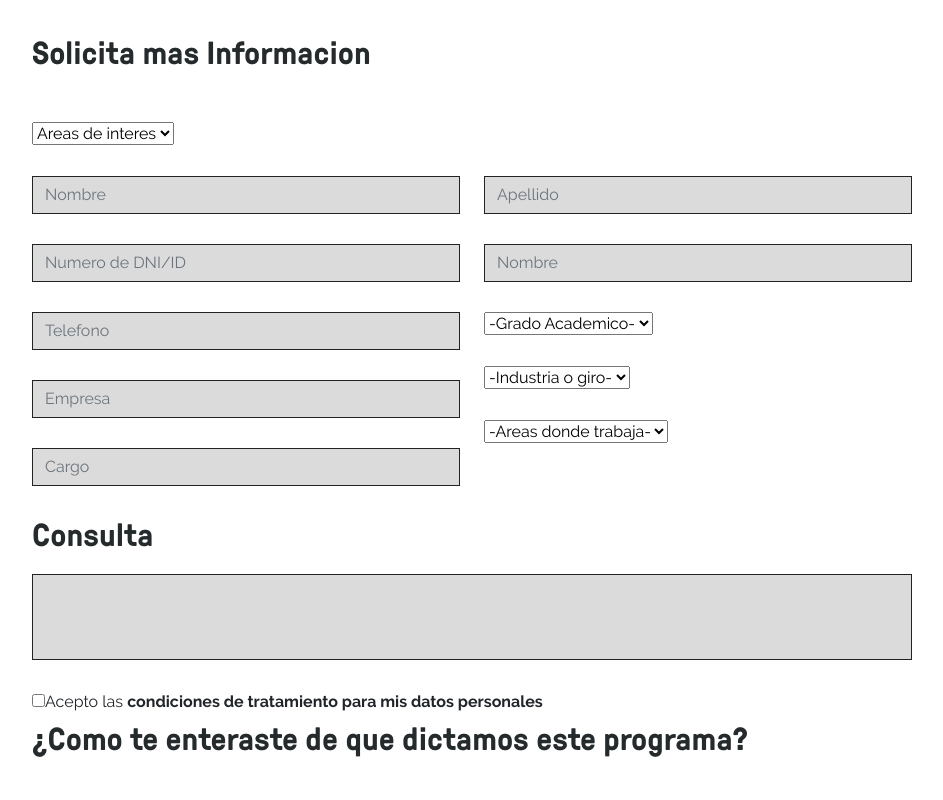
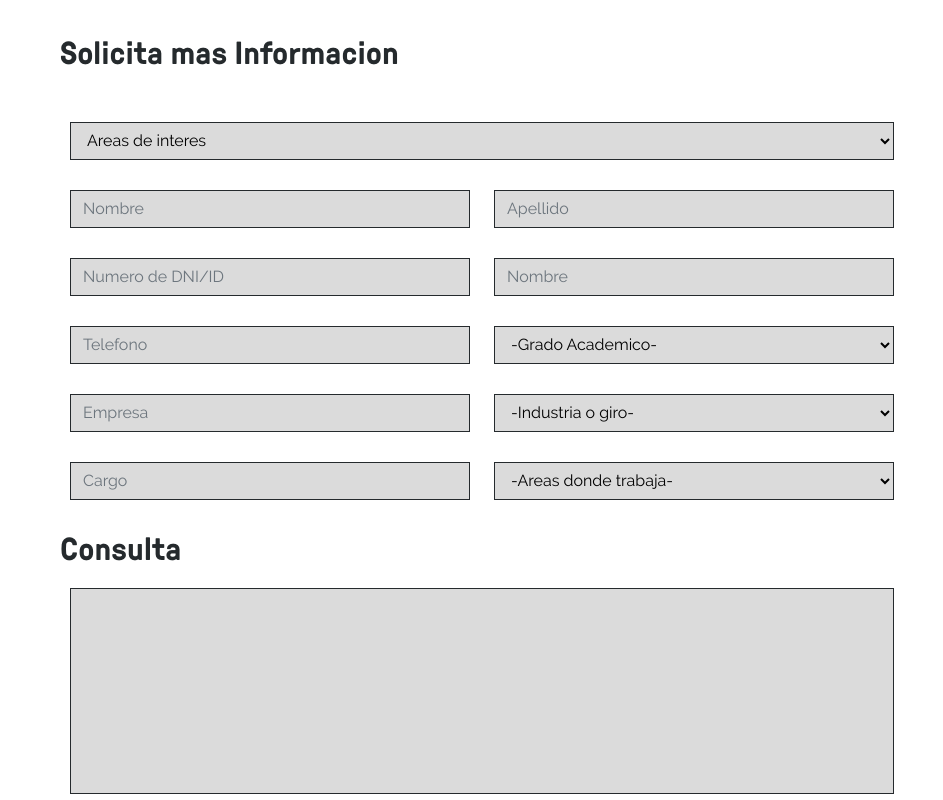
Before and after one commit to Lizethsuk/landing-pee, a Vue app: page /#/solicita_informacion in a window 1280 px wide. Shown: the part 540-1340 px from the top of the page, without its empty margins (168-1111 px from the left). Built offline with nearby package versions, Linux system fonts and the light colour scheme.

Commit message:
solicita informacion

```diff
--- a/src/pages/menuPages/SolicitaInformacion.vue
+++ b/src/pages/menuPages/SolicitaInformacion.vue
@@ -161,8 +161,8 @@
               <b-form-textarea
                 id="input-12"
                 v-model="form.consulta"
-                rows="3"
-                max-rows="6"
+                rows="8"
+                max-rows="12"
                 required
               ></b-form-textarea>
             </b-form-group>
@@ -337,22 +337,34 @@ export default {
 
 <style lang="stylus" scoped>
 @import '../../styles/main.styl';
+select
+  width 100%
+  padding 0.375rem 0.75rem
+  height 38px
+  background-color #dbdbdb
 .button-content
   text-align center
 .button-text
   font-family gt-pressura-bold
   width 25em
+  font-size 18px
   border-radius 0px
   background-color #C1B170
   border-color  #C1B170
   color #252A2D
+  height 52px
+  margin-top 25px
 .conditions
   font-family Raleway-Regular
 
 .access
   font-family Raleway-Bold
+label
+  display inline
 input
   font-family Raleway-Regular
+input, select, textarea, .conditions
+ margin-left 10px
 .form-content {
   padding-top: 30px;
   font-family Raleway-Regular
@@ -367,6 +379,8 @@ input
   padding-left: 130px;
   padding-bottom: 80px;
   padding-top: 80px;
+  max-width : 1084px;
+  width : 100%
 }
 
 .subtitle-table {
@@ -442,8 +456,15 @@ input
 textarea, input {
   background-color: #DBDBDB;
   border-radius: 0px;
-  border-color: black;
 }
+textarea, input, select, checkbox {
+  border: 1.5px solid #252a2d;
+}
+.custom-checkbox
+  display flex
+  margin-top 10px
+.custom-control-label
+  margin-top -5px
 
 +for_breakpoint(cell)
   .pasos-areas
@@ -459,5 +480,6 @@ textarea, input {
     background-position-x: center
     background-size: cover;
     width: 100%;
-
+  input, select, textarea, .conditions
+    margin-left 0px
 </style>
```
